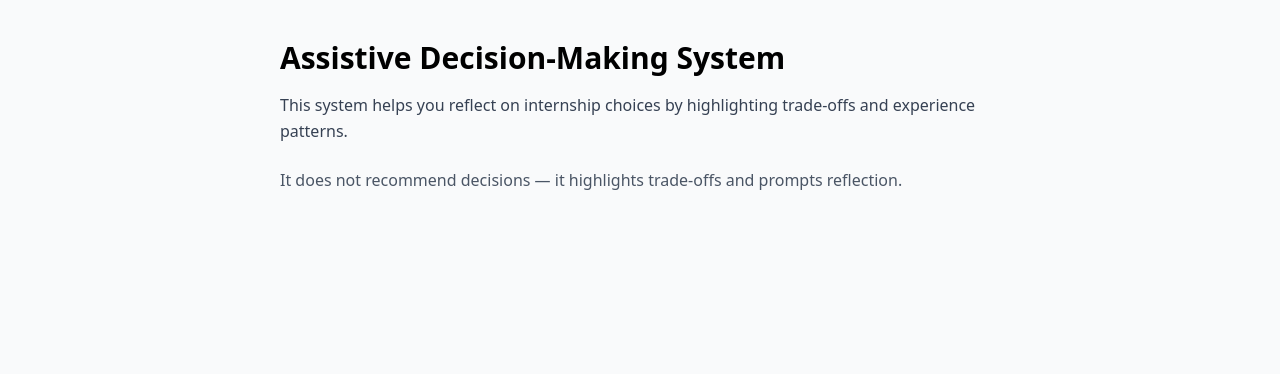
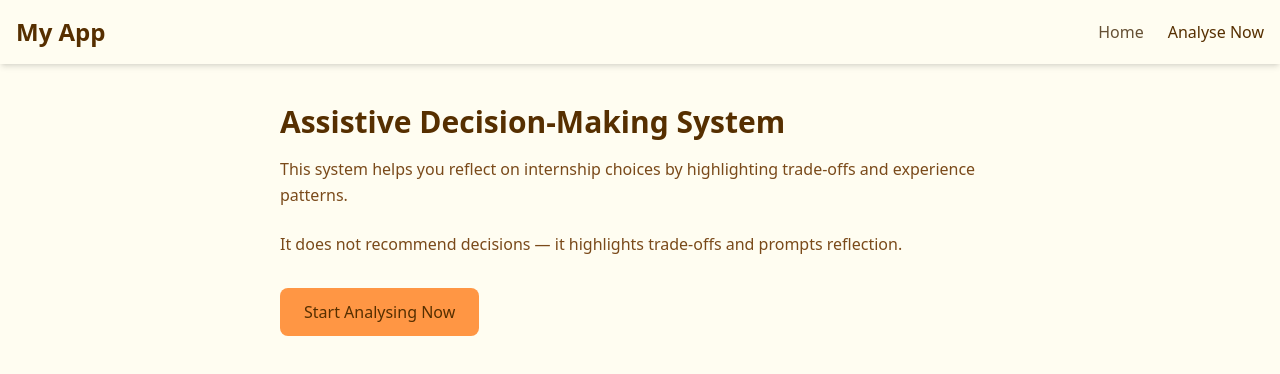
Before and after one commit to bvishwa021/Assistive-Decision-Making-System, a React (Vite) app: page / in a window 1280 px wide. Shown: the top 374 px of the page. Built offline with nearby package versions, Linux system fonts and the light colour scheme.

Commit message:
add navbar

```diff
--- /dev/null
+++ b/src/components/Navbar.jsx
@@ -0,0 +1,38 @@
+import React from "react";
+import { Link, NavLink } from "react-router-dom";
+
+const Navbar = () => {
+    return (
+        <nav className="bg-[#FFFDF1] shadow-md sticky top-0 z-50 border-bottom border-[#655034]">
+            <div className="max-w-7xl mx-auto px-4 py-4 flex justify-between items-center">
+                <Link
+                to='/'
+                className="flex items-center">
+                    <h1 className="text-2xl font-bold text-[#562F00]">My App</h1>
+                </Link>
+                <ul className="flex space-x-6">
+                    <li>
+                        <NavLink
+                        to='/'
+                        className={({ isActive }) =>
+                            `text-[#562F00] hover:text-[#655034] ${isActive ? 'text-[#655034]' : 'text-[#562F00]'}`
+                        }>
+                            Home
+                        </NavLink>
+                    </li>
+                    <li>
+                        <NavLink
+                        to='/input'
+                        className={({ isActive }) =>
+                            `text-[#562F00] hover:text-[#655034] ${isActive ? 'text-[#655034]' : 'text-[#562F00]'}`
+                        }>
+                            Analyse Now
+                        </NavLink>
+                    </li>
+                </ul>
+            </div>
+        </nav>
+    );
+}
+
+export default Navbar;
--- a/src/pages/Home.jsx
+++ b/src/pages/Home.jsx
@@ -1,16 +1,22 @@
+import Navbar from "../components/Navbar";
+
 function Home() {
   return (
-    <div className="min-h-screen bg-gray-50">
+    <div className="min-h-screen bg-[#FFFDF1]">
+      <Navbar />
   <div className="max-w-3xl mx-auto px-6 py-10">
-      <h1 className="text-3xl font-semibold mb-4">Assistive Decision-Making System</h1>
-      <p className="text-gray-700 leading-relaxed mb-6">
+      <h1 className="text-3xl font-semibold mb-4 text-[#562F00]">Assistive Decision-Making System</h1>
+      <p className="text-[#7A4A1A] leading-relaxed mb-6">
         This system helps you reflect on internship choices by
         highlighting trade-offs and experience patterns.
       </p>
-      <p className="text-gray-600">
+      <p className="text-[#7A4A1A]">
           It does not recommend decisions — it highlights trade-offs
           and prompts reflection.
         </p>
+        <button className="mt-8 px-6 py-3 justify-items-center bg-[#FF9644] text-[#562F00] rounded-lg hover:bg-[#FFCE99] transition-colors">
+          Start Analysing Now
+        </button>
     </div>
 </div>
   );
--- a/src/pages/InputForm.jsx
+++ b/src/pages/InputForm.jsx
@@ -4,6 +4,7 @@ import { FEATURES } from "../logic/FeatureConfig";
 import FeatureSlider from "../components/FeatureSlider";
 import { encodeInput } from "../logic/EncodeInput";
 import { getMockCluster } from "../logic/MockCluster";
+import Navbar from "../components/Navbar";
 
 const MAX_INTERNSHIPS = 4;
 
@@ -81,6 +82,7 @@ function InputForm() {
 
   return (
     <div className="min-h-screen bg-gray-50">
+      <Navbar />
       <div className="max-w-3xl mx-auto px-6 py-10">
 
       <h2 className="text-2xl font-semibold mb-2">Internship Expectations</h2>
--- a/src/pages/Insights.jsx
+++ b/src/pages/Insights.jsx
@@ -1,5 +1,6 @@
 import { useLocation, useNavigate } from "react-router-dom";
 import InputForm from "./InputForm";
+import Navbar from "../components/Navbar";
 
 function Insights() {
     const location = useLocation();
@@ -19,6 +20,7 @@ function Insights() {
 
     return (
         <div className="min-h-screen bg-gray-50">
+            <Navbar />
             <div className="max-w-3xl mx-auto px-6 py-10 space-y-8">
                 <h1 className="text-2xl font-semibold">Internship Insights</h1>
 
```
